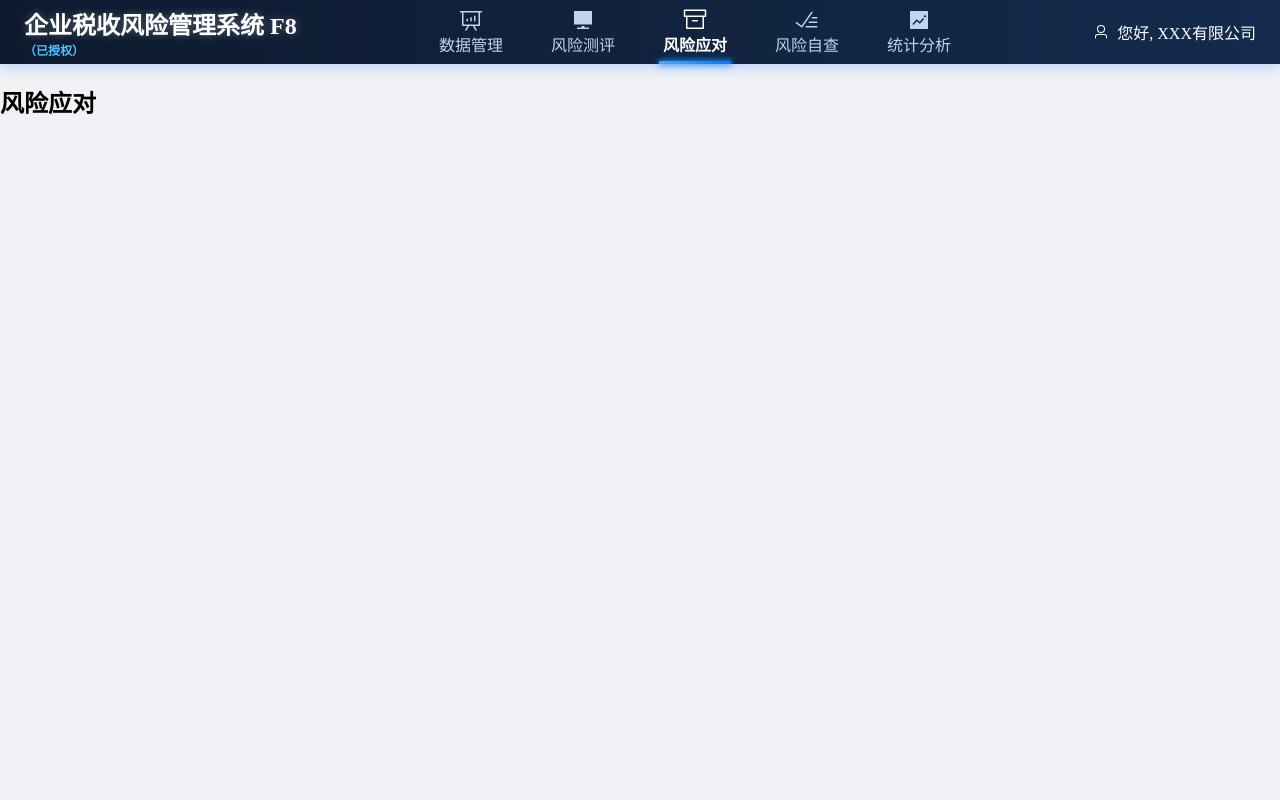
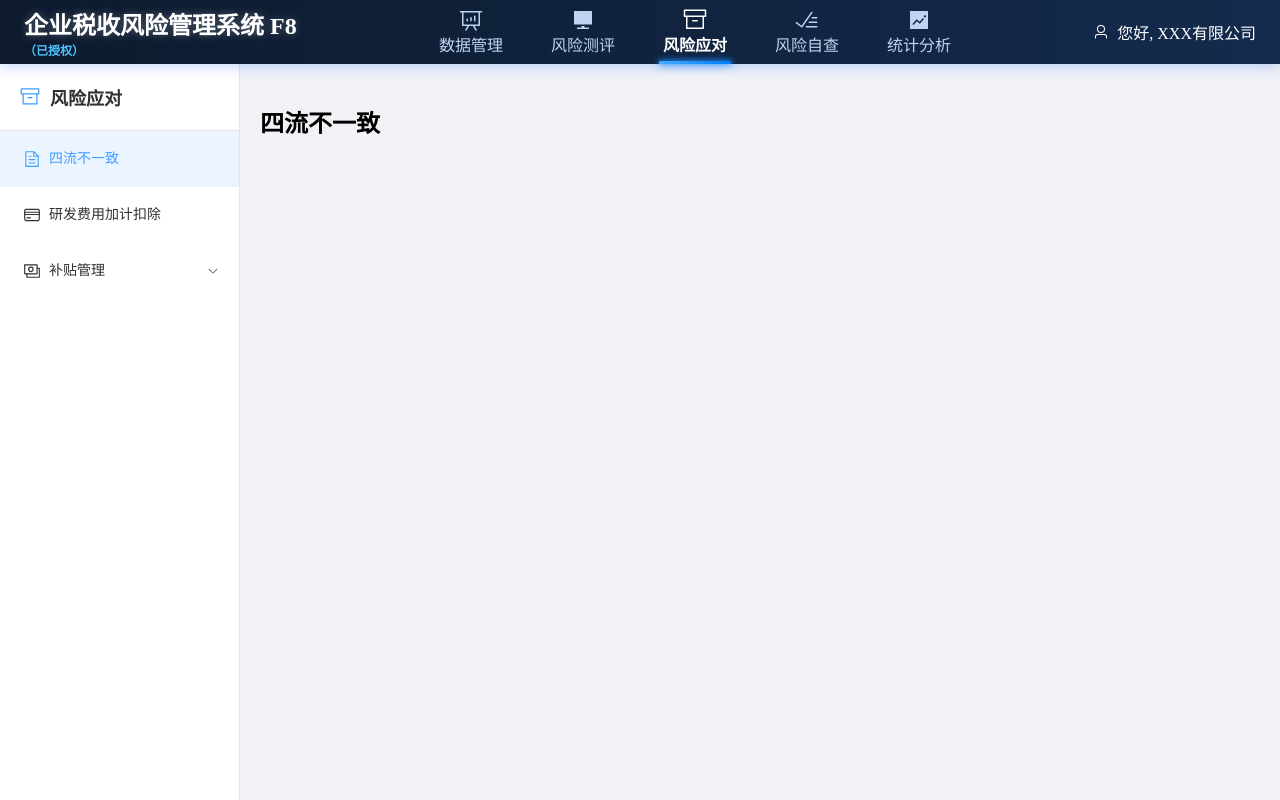
Before and after one commit to skydtrtzmr/Enterprise-Tax-Risk-Management-System, a Nuxt app: page /risk-response in a window 1280 px wide. Built offline with nearby package versions, Linux system fonts and the light colour scheme.

Commit message:
正在处理

```diff
--- a/nuxt.config.ts
+++ b/nuxt.config.ts
@@ -1,17 +1,29 @@
 // https://nuxt.com/docs/api/configuration/nuxt-config
 export default defineNuxtConfig({
-  compatibilityDate: '2025-05-15',
+    experimental: {
+        appManifest: false,
+    },
+    // 配置此项以规避报错：
+    // Error matching route rules. TypeError: Cannot read properties of undefined (reading 'entries')
+    // 参考：https://github.com/nuxt-modules/ionic/issues/591
+
+    ssr: false,
+
+    app: {
+        baseURL: "./",
+        buildAssetsDir: "assets",
+    },
+
+    compatibilityDate: "2025-05-15",
     devtools: { enabled: true },
-  modules: [
-    '@element-plus/nuxt'
-  ],
+    modules: ["@element-plus/nuxt"],
     elementPlus: {},
     vite: {
         optimizeDeps: {
-      include: ['dayjs']
-    }
+            include: ["dayjs"],
+        },
     },
     build: {
-    transpile: ['element-plus']
-  }
-})
+        transpile: ["element-plus"],
+    },
+});
--- a/pages/risk-assessment/index.vue
+++ b/pages/risk-assessment/index.vue
@@ -281,10 +281,6 @@ const removeTab = (targetName: TabPaneName) => {
     font-weight: bold;
 }
 
-.main-tabs {
-    /* margin-top: 20px; */
-}
-
 :deep(.el-tabs__header) {
     margin: 0;
 }
--- a/pages/risk-response/index.vue
+++ b/pages/risk-response/index.vue
@@ -1,11 +1,120 @@
 <template>
-  <div>
-    <h1>风险应对</h1>
-  </div>
+  <el-container class="full-height">
+    <el-aside width="240px" class="aside-menu">
+      <div class="aside-header">
+        <el-icon :size="20" color="#409eff"><TakeawayBox /></el-icon>
+        <span class="aside-title">风险应对</span>
+      </div>
+      <el-menu
+        :default-active="activeMenu"
+        class="el-menu-vertical-demo"
+        @select="handleMenuSelect"
+      >
+        <el-menu-item index="four-flows">
+          <el-icon><Document /></el-icon>
+          <span>四流不一致</span>
+        </el-menu-item>
+        <el-menu-item index="rd-deduction">
+          <el-icon><CreditCard /></el-icon>
+          <span>研发费用加计扣除</span>
+        </el-menu-item>
+        <el-sub-menu index="subsidy-management">
+          <template #title>
+            <el-icon><Money /></el-icon>
+            <span>补贴管理</span>
+          </template>
+          <el-menu-item index="subsidy-management-SUB-2024-001">SUB-2024-001</el-menu-item>
+          <el-menu-item index="subsidy-management-SUB-2024-002">SUB-2024-002</el-menu-item>
+          <el-menu-item index="subsidy-management-SUB-2024-003">SUB-2024-003</el-menu-item>
+          <el-menu-item index="subsidy-management-SUB-2024-004">SUB-2024-004</el-menu-item>
+          <el-menu-item index="subsidy-management-SUB-2024-005">SUB-2024-005</el-menu-item>
+          <el-menu-item index="subsidy-management-SUB-2024-006">SUB-2024-006</el-menu-item>
+        </el-sub-menu>
+      </el-menu>
+    </el-aside>
+    <el-main class="content-main">
+      <!-- 根据选择的菜单项显示不同内容 -->
+      <div v-if="activeTab === 'four-flows'">
+        <!-- 四流不一致的内容将放在这里 -->
+        <h2>四流不一致</h2>
+      </div>
+      <div v-if="activeTab === 'rd-deduction'">
+        <!-- 研发费用加计扣除的内容将放在这里 -->
+        <h2>研发费用加计扣除</h2>
+      </div>
+      <div v-if="activeTab === 'subsidy-management'">
+        <!-- 补贴管理的内容将放在这里 -->
+        <h2>补贴管理</h2>
+        <p v-if="activeMenu.startsWith('subsidy-management-')">当前选择的项目: {{ activeMenu.replace('subsidy-management-', '') }}</p>
+      </div>
+    </el-main>
+  </el-container>
 </template>
 
 <script setup lang="ts">
+import { ref, computed } from 'vue';
+import {
+  Document,
+  CreditCard,
+  Money,
+  TakeawayBox
+} from '@element-plus/icons-vue'
+
+const activeMenu = ref('four-flows'); // 默认显示第一个
+
+const handleMenuSelect = (index: string) => {
+  activeMenu.value = index;
+};
+
+const activeTab = computed(() => {
+  if (activeMenu.value.startsWith('subsidy-management')) {
+    return 'subsidy-management';
+  }
+  return activeMenu.value;
+});
 </script>
 
 <style scoped>
+.full-height {
+  height: calc(100vh - 64px); /* Full height minus header */
+}
+
+.aside-menu {
+  background-color: #ffffff;
+  border-right: 1px solid #e6e6e6;
+  display: flex;
+  flex-direction: column;
+}
+
+.aside-header {
+  display: flex;
+  align-items: center;
+  padding: 20px;
+  border-bottom: 1px solid #e6e6e6;
+}
+
+.aside-title {
+  font-size: 18px;
+  font-weight: 600;
+  margin-left: 10px;
+  color: #303133;
+}
+
+.el-menu-vertical-demo {
+  border-right: none;
+}
+
+.el-menu-item {
+  font-size: 14px;
+}
+
+.el-menu-item.is-active {
+  background-color: #ecf5ff;
+  color: #409eff;
+}
+
+.content-main {
+  padding: 20px;
+  background-color: #f0f2f5;
+}
 </style>
```
Also changed, not shown: 11 other files (tests, documents, lock files or other folders). Lines whose indentation alone changed are shown as unchanged.
